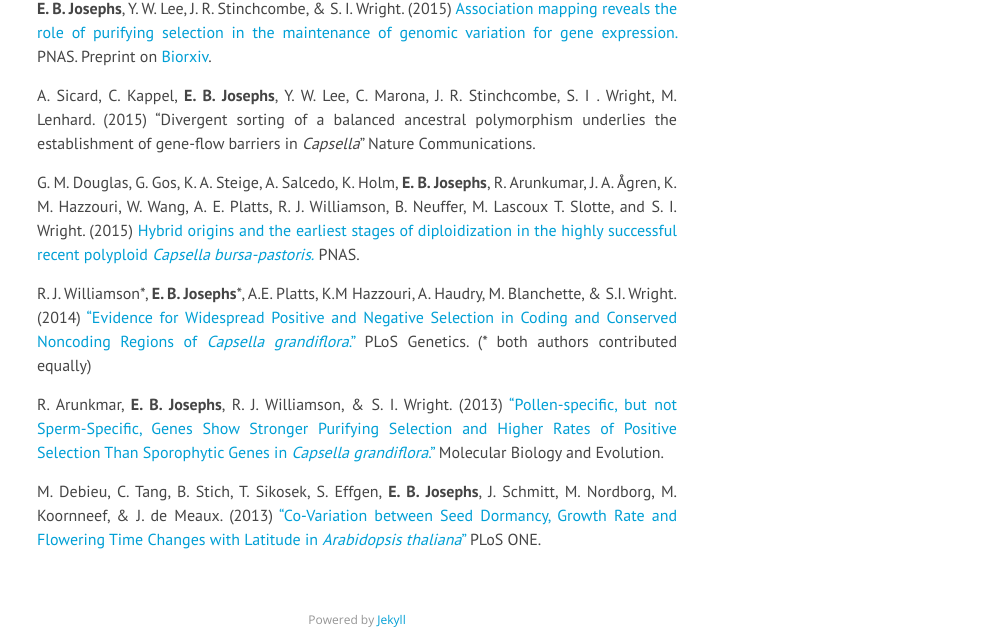
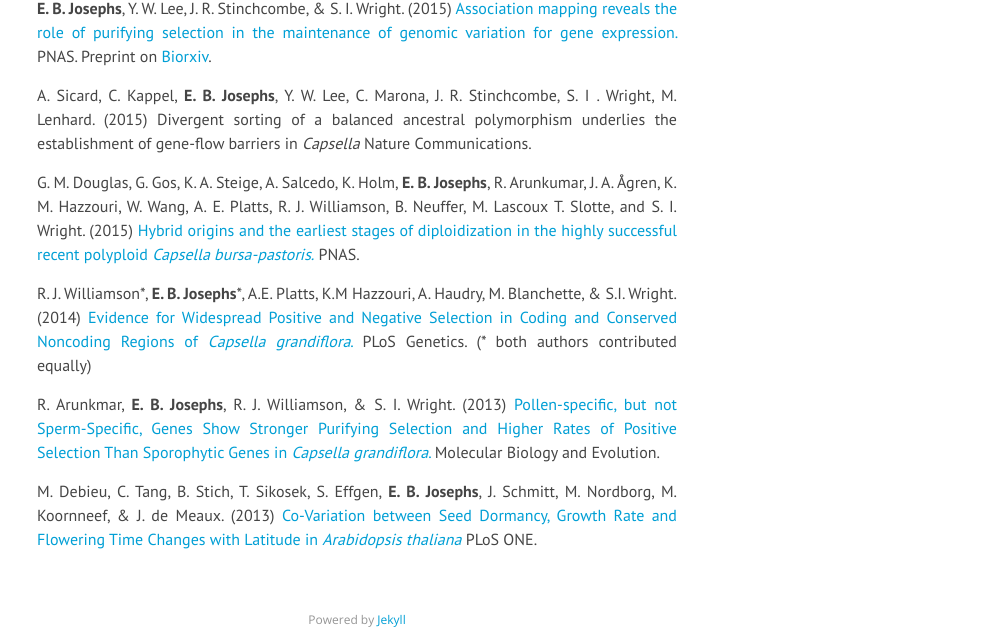
Before and after one commit to emjosephs/emjosephs.github.io, a Jekyll site: the page built from Papers.md, in a window 1280 px wide. Shown: the part 188-823 px from the top of the page, without its empty margins (283-1280 px from the left). Built offline with Jekyll 4.4.1, drawn with Linux system fonts in a browser that asks for light colours; nearby versions of some CDN libraries.

```diff
--- a/Papers.md
+++ b/Papers.md
@@ -9,12 +9,12 @@ For an up-to-date list, see [my google scholar profile](https://scholar.google.c
 **E. B. Josephs**, Y. W. Lee, J. R. Stinchcombe, & S. I. Wright. (2015) [Association mapping reveals the role of purifying selection in the maintenance of genomic variation for gene expression.](http://www.pnas.org/content/early/2015/11/23/1503027112)  PNAS.
 Preprint on [Biorxiv](http://biorxiv.org/content/early/2015/09/21/015743).
 
-A. Sicard, C. Kappel, **E. B. Josephs**, Y. W. Lee, C. Marona, J. R. Stinchcombe, S. I . Wright, M. Lenhard. (2015) "Divergent sorting of a balanced ancestral polymorphism underlies the establishment of gene-flow barriers in *Capsella*" Nature Communications.
+A. Sicard, C. Kappel, **E. B. Josephs**, Y. W. Lee, C. Marona, J. R. Stinchcombe, S. I . Wright, M. Lenhard. (2015) Divergent sorting of a balanced ancestral polymorphism underlies the establishment of gene-flow barriers in *Capsella* Nature Communications.
 
 G. M. Douglas, G. Gos, K. A. Steige, A. Salcedo, K. Holm, **E. B. Josephs**, R. Arunkumar, J. A. Ågren, K. M. Hazzouri, W. Wang, A. E. Platts, R. J. Williamson, B. Neuffer, M. Lascoux T. Slotte, and S. I. Wright. (2015) [Hybrid origins and the earliest stages of diploidization in the highly successful recent polyploid *Capsella bursa-pastoris.*](http://biorxiv.org/content/early/2015/09/21/015743) PNAS.
 
-R. J. Williamson&#42;, **E. B. Josephs**&#42;, A.E. Platts, K.M Hazzouri, A. Haudry, M. Blanchette, & S.I. Wright. (2014) ["Evidence for Widespread Positive and Negative Selection in Coding and Conserved Noncoding Regions of *Capsella grandiflora*."](http://journals.plos.org/plosgenetics/article?id=10.1371/journal.pgen.1004622) PLoS Genetics. (&#42; both authors contributed equally)
+R. J. Williamson&#42;, **E. B. Josephs**&#42;, A.E. Platts, K.M Hazzouri, A. Haudry, M. Blanchette, & S.I. Wright. (2014) [Evidence for Widespread Positive and Negative Selection in Coding and Conserved Noncoding Regions of *Capsella grandiflora*.](http://journals.plos.org/plosgenetics/article?id=10.1371/journal.pgen.1004622) PLoS Genetics. (&#42; both authors contributed equally)
 
-R. Arunkmar, **E. B. Josephs**, R. J. Williamson, & S. I. Wright. (2013) ["Pollen-specific, but not Sperm-Specific, Genes Show Stronger Purifying Selection and Higher Rates of Positive Selection Than Sporophytic Genes in *Capsella grandiflora*.”](http://mbe.oxfordjournals.org/content/30/11/2475.full) Molecular Biology and Evolution.
+R. Arunkmar, **E. B. Josephs**, R. J. Williamson, & S. I. Wright. (2013) [Pollen-specific, but not Sperm-Specific, Genes Show Stronger Purifying Selection and Higher Rates of Positive Selection Than Sporophytic Genes in *Capsella grandiflora*.](http://mbe.oxfordjournals.org/content/30/11/2475.full) Molecular Biology and Evolution.
 
-M. Debieu, C. Tang, B. Stich, T. Sikosek, S. Effgen, **E. B. Josephs**, J. Schmitt, M. Nordborg, M. Koornneef, & J. de Meaux. (2013) [“Co-Variation between Seed Dormancy, Growth Rate and Flowering Time Changes with Latitude in *Arabidopsis thaliana*”](http://journals.plos.org/plosone/article?id=10.1371/journal.pone.0061075) PLoS ONE.
+M. Debieu, C. Tang, B. Stich, T. Sikosek, S. Effgen, **E. B. Josephs**, J. Schmitt, M. Nordborg, M. Koornneef, & J. de Meaux. (2013) [Co-Variation between Seed Dormancy, Growth Rate and Flowering Time Changes with Latitude in *Arabidopsis thaliana*](http://journals.plos.org/plosone/article?id=10.1371/journal.pone.0061075) PLoS ONE.
--- a/index.html
+++ b/index.html
@@ -6,7 +6,7 @@ layout: default
 
  <p>
   <img src="{{ 'http://emjosephs.github.io/img/em_20valleycropped.jpg' | asset_path }}" height="200px" align="right" HSPACE = "50"/>
-My name is Emily Josephs. I'm an evolutionary geneticist currently at the University of Toronto, soon to be at the University of California, Davis.
+My name is Emily Josephs. I'm an evolutionary genetics postdoc at the University of California, Davis.
 </p>
 
 <p>
```
